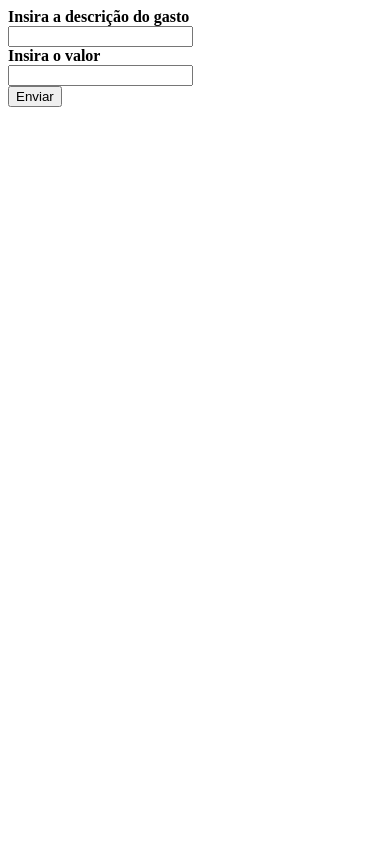
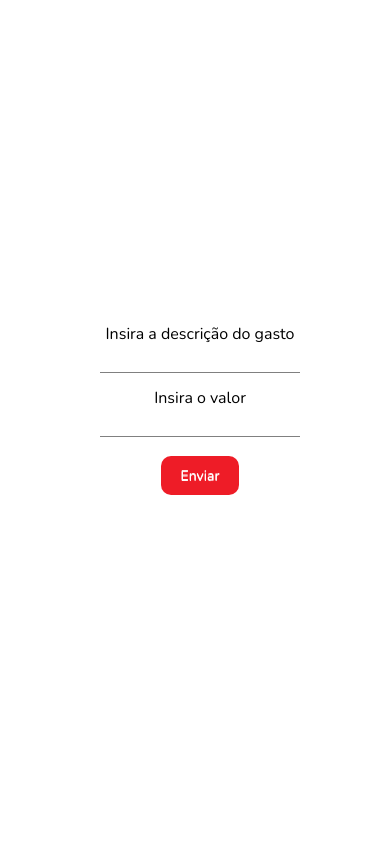
Before and after one commit to criskars/pessoal_controle_de_gastos, a Django app: page / in a window 390 px wide. Run offline with Django 3.2, Linux system fonts and the light colour scheme; data that the repository does not hold is empty.

Commit message:
Código concluído. Provavelmente ainda vou adicionar uma separação para indicar a origem do gasto: se é do cartão Santander, Nubank, Vale Refeição, ou dinheiro.

```diff
--- /dev/null
+++ b/pessoal_controle_de_gastos/static/estilos.css
@@ -0,0 +1,72 @@
+body {
+    font-family: 'Nunito', sans-serif;
+    align-content: center;
+    align-items: center;
+}
+
+div {
+    padding: 5px;
+}
+
+input {
+    width: 300px;
+}
+
+button {
+    border-spacing: 10px 10px;
+    margin-top: 5px;
+    font-family: 'Nunito', sans-serif;
+}
+
+@media ( max-width: 900px ) {
+
+    body {
+        align-items: center;
+        display: flex;
+        flex-direction: row;
+        flex-wrap: wrap;
+        justify-content: center;
+    }
+
+    div {
+        float: none;
+        font-weight: 400;
+        width: 100%;
+        max-width: 300px;
+        text-align: center;
+    }
+
+    input {
+        float: left;
+        display: flex;
+        align-self: center;
+        width: 100%;
+        border-left: hidden;
+        border-right: hidden;
+        border-top: hidden;
+        border-bottom-style: solid;
+        border-bottom-color: gray;
+        border-width: 1px;
+    }
+
+    button {
+        font-size: 14px;
+        color: #ffffff;
+        padding: 10px 20px;
+        background: -webkit-gradient( linear, left top, left bottom, from(#ee1c27), to(#ee1c27));
+        background: linear-gradient( top, #ee1c27 0%, #ee1c27);
+        border-radius: 10px;
+        border: 0px solid #ffffff;
+        box-shadow: 0px 1px 3px rgba(000,000,000,0), inset 0px 0px 0px rgba(255,255,255,0);
+        text-shadow: 0px 0px 0px rgba(000,000,000,0), 0px 1px 0px rgba(255,255,255,1);
+    }
+
+    .retorno {
+        float: none;
+        font-weight: 400;
+        font-size: 11px;
+        width: 100%;
+        max-width: 300px;
+        text-align: center;
+    }
+}
--- a/pessoal_controle_de_gastos/templates/pessoal_controle_de_gastos/index.html
+++ b/pessoal_controle_de_gastos/templates/pessoal_controle_de_gastos/index.html
@@ -1,15 +1,23 @@
 <html>
     <head>
+        <meta name="viewport" content="width=device-width">
+        <style>
+        @import url('https://fonts.googleapis.com/css?family=Nunito:400,900&display=swap');
+        </style>
+        {% load static %} <!-- Instruct Django to load static files -->
+        <link rel="stylesheet" type="text/css" href="{% static 'estilos.css' %}" />
+        <link rel="shortcut icon" type="image/x-icon" href="{% static 'favicon.ico' %}"/>
         <title>{{ title }}</title>
     </head>
     <body>
         <form method="POST">
             {% csrf_token %}
-        <strong>{{ message1 }}</strong> <br />
-        <input type="text" name="input1"><br />
-        <strong>{{ message2 }}</strong> <br />
-        <input type="text" name="input2"><br />
-        <button name="botao" id="botao">Enviar</button>
+        <div class="messages">{{ message1 }}</div>
+        <div><input type="text" name="input1"><br /></div>
+        <div class="messages">{{ message2 }}</div>
+        <div><input type="text" name="input2"><br /></div>
+        <div><button name="botao" id="botao">Enviar</button></div>
+            <div class="retorno">{{ retorno }}</div>
         </form>
     </body>
 </html>
--- a/pessoal_controle_de_gastos/views.py
+++ b/pessoal_controle_de_gastos/views.py
@@ -4,7 +4,7 @@ from django import forms
 from django import utils
 import gspread
 from oauth2client.service_account import ServiceAccountCredentials
-from datetime import datetime
+from datetime import datetime, timezone, timedelta
 
 scope = ['https://spreadsheets.google.com/feeds']
 credentials = ServiceAccountCredentials.from_json_keyfile_name('pessoal-controle-de-gastos-1f3efbaab304.json', scope)
@@ -18,7 +18,11 @@ def index(request):
     inputvalor = forms.NumberInput()
     descricao = ''
     agora = datetime.now()
+    diferenca = timedelta(hours=-3)
+    fuso_horario = timezone(diferenca)
+    agora = agora.astimezone(fuso_horario)
     horaatual = agora.strftime("%d/%m/%Y %H:%M:%S")
+    retorno = ''
 
     def next_available_row(worksheet):
 
@@ -35,6 +39,8 @@ def index(request):
         worksheet.update_cell(next_row, 2, descricao)
         worksheet.update_cell(next_row, 4, horaatual)
 
+        retorno = 'Registro efetuado com sucesso.'
+
     return render(
         request,
         "pessoal_controle_de_gastos/index.html",  # Relative path from the 'templates' folder to the template file
@@ -45,5 +51,6 @@ def index(request):
             'input1': inputdescricao,
             'message2' : "Insira o valor",
             'input2': inputvalor,
+            'retorno': retorno
         }
     )
--- a/requirements.txt
+++ b/requirements.txt
@@ -1,2 +1,3 @@
 django >= 2.1.6, < 3.0
 gspread >= 3.1
+oauth2client >= 4.1.3
```
Also changed, not shown: pessoal_controle_de_gastos/static/favicon.ico (added), pessoal_controle_de_gastos/static/favicon.png (added), 1 other file.
